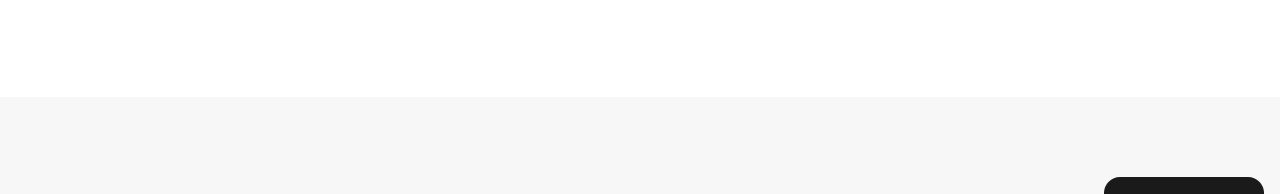
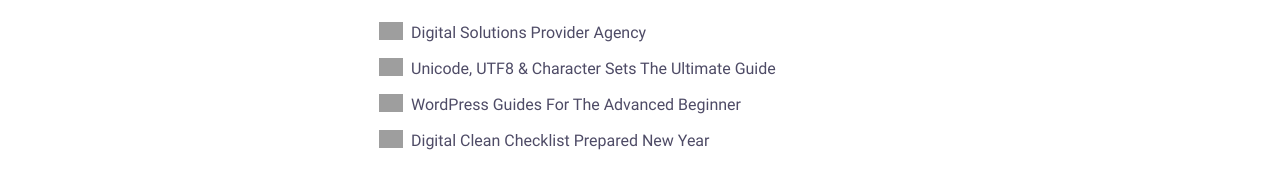
Before and after one commit to orohellec/codestich_website, an Eleventy site: page src/index.html in a window 1280 px wide. Shown: the part 2734-2928 px from the top of the page. Built offline with nearby package versions, Linux system fonts and the light colour scheme; Eleventy itself is replaced by a stand-in of ours; files that its build step writes are made by us from their sources; grey boxes are pictures that could not be loaded; what @codestitchofficial/eleventy-plugin-sharp-images would draw is missing.

Commit message:
added list in language section

```diff
--- a/src/assets/sass/local.scss
+++ b/src/assets/sass/local.scss
@@ -222,6 +222,42 @@
         }
     }
 }
+
+/* Mobile - 360px */
+/* you can copy and paste these styles into the section CSS where you placed the #list-1405 HTML, or you can place it in your global stylesheet so you can reuse the HTML in any Side By Side section on your site. That way when you make changes to it, it will also change everywhere in the site */
+@media only screen and (min-width: 0rem) {
+    #list-1405 {
+        width: 100%;
+        margin: calc(24 / 16 * 1rem) 0 calc(24 / 16 * 1rem) 0;
+        padding: 0;
+        display: flex;
+        flex-direction: column;
+        align-items: flex-start;
+        gap: calc(12 / 16 * 1rem);
+
+        .cs-li {
+            font-size: var(--bodyFontSize);
+            list-style: none;
+            line-height: 1.5em;
+            width: 100%;
+            color: var(--bodyTextColor);
+            display: flex;
+            justify-content: flex-start;
+            /* push icon top the top so if the list item goes to two lines the icon stays at the top */
+            align-items: flex-start;
+            gap: calc(8 / 16 * 1rem);
+        }
+
+        .cs-icon {
+            width: calc(24 / 16 * 1rem);
+            height: auto;
+            /* adds extra space between the icon and top of parent so it's more centered */
+            margin-top: 1px;
+            display: block;
+        }
+    }
+}
+
 
 
 
--- a/src/index.html
+++ b/src/index.html
@@ -271,6 +271,64 @@
                     aliqua dolor do amet sint. Velit officia consequat duis enim
                     velit mollit.
                 </p>
+                <!--
+    These "Micro Stitches" are to be placed inside the .cs-content group of Side By Side Stitches.  Typically after the .cs-title or .cs-text. They are used to add more design flair to a Stitch as well as convey more information in a different way.
+-->
+
+                <ul id="list-1405" class="cs-ul">
+                    <li class="cs-li">
+                        <img
+                            class="cs-icon"
+                            aria-hidden="true"
+                            loading="lazy"
+                            decoding="async"
+                            src="https://csimg.nyc3.cdn.digitaloceanspaces.com/Icons/black-check.svg"
+                            alt="checkmark"
+                            width="24"
+                            height="24"
+                        />
+                        Digital Solutions Provider Agency
+                    </li>
+                    <li class="cs-li">
+                        <img
+                            class="cs-icon"
+                            aria-hidden="true"
+                            loading="lazy"
+                            decoding="async"
+                            src="https://csimg.nyc3.cdn.digitaloceanspaces.com/Icons/black-check.svg"
+                            alt="checkmark"
+                            width="24"
+                            height="24"
+                        />
+                        Unicode, UTF8 & Character Sets The Ultimate Guide
+                    </li>
+                    <li class="cs-li">
+                        <img
+                            class="cs-icon"
+                            aria-hidden="true"
+                            loading="lazy"
+                            decoding="async"
+                            src="https://csimg.nyc3.cdn.digitaloceanspaces.com/Icons/black-check.svg"
+                            alt="checkmark"
+                            width="24"
+                            height="24"
+                        />
+                        WordPress Guides For The Advanced Beginner
+                    </li>
+                    <li class="cs-li">
+                        <img
+                            class="cs-icon"
+                            aria-hidden="true"
+                            loading="lazy"
+                            decoding="async"
+                            src="https://csimg.nyc3.cdn.digitaloceanspaces.com/Icons/black-check.svg"
+                            alt="checkmark"
+                            width="24"
+                            height="24"
+                        />
+                        Digital Clean Checklist Prepared New Year
+                    </li>
+                </ul>
             </div>
         </div>
     </section>
@@ -467,6 +525,7 @@
         </div>
     </section>
 
+    {# Cutlural activities section #}
     <!-- ============================================ -->
     <!--                   Gallery                    -->
     <!-- ============================================ -->
```
Also changed, not shown: src/assets/css/local.css, 1 other file.
